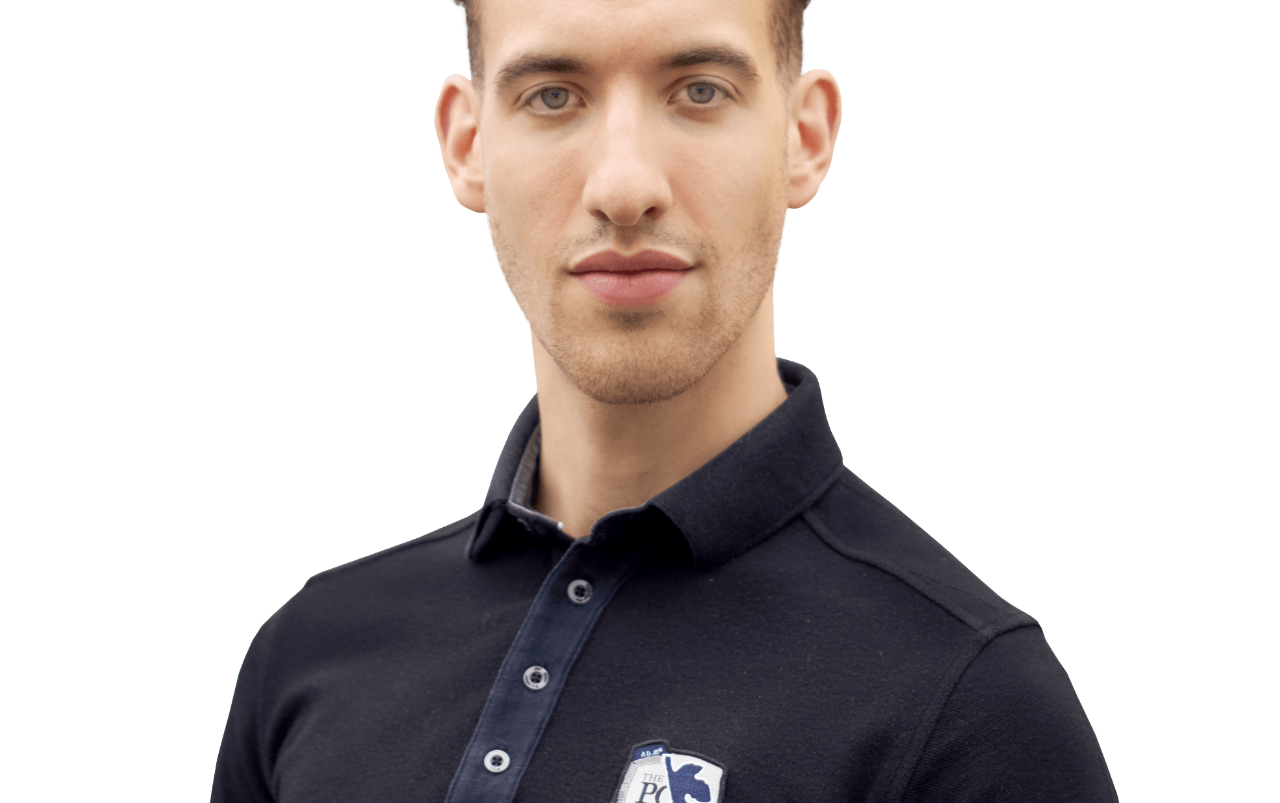
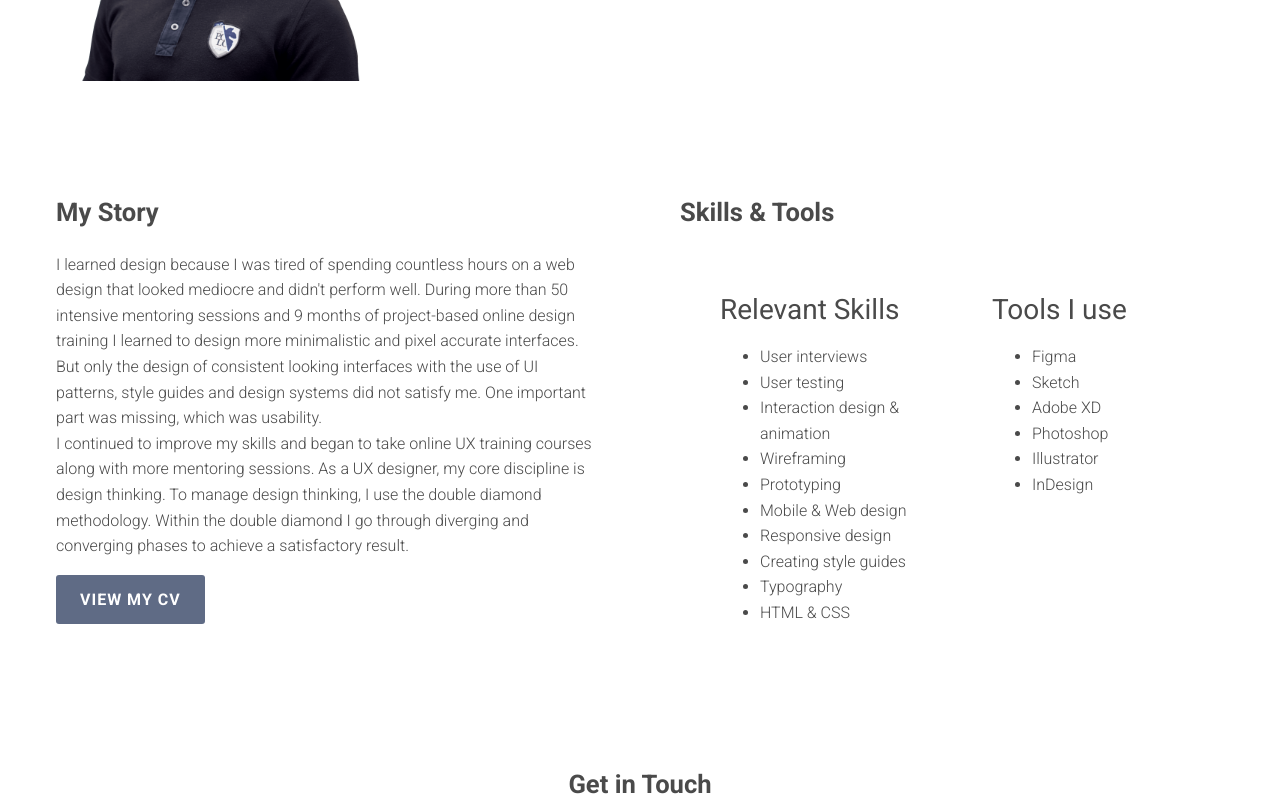
Before and after one commit to manuelbussmann/Portfolio-Site-Manuel-Bussmnn, a plain HTML site: page about.html in a window 1280 px wide. Shown: the part 480-1283 px from the top of the page. Drawn offline with nearby package versions, Linux system fonts and the light colour scheme.

Commit message:
Apply CSS

```diff
--- a/about.html
+++ b/about.html
@@ -38,7 +38,7 @@
       <div class="container">
         <picture>
           <source media="(max-width:767px)" srcset="img/portrait.png">
-          <img src="img/portrait.png" alt="portrait of Manuel Bussmann">
+          <img src="img/portrait.png" alt="portrait of Manuel Bussmann" class="me">
         </picture>
         <div class="row">
           <div class="column">
@@ -112,8 +112,7 @@
             src="img/icons/linkedin.svg" alt="LinkedIn Icon"></a>
         <a href="https://www.behance.net/manuelbussmann" target="_blank"><img src="img/icons/behance.svg"
             alt="Behance Icon"></a>
-        <a href="https://dribbble.com/Manuel_B" target="_blank"><img src="img/icons/dribble.svg"
-            alt="Dribble Icon"></a>
+        <a href="https://dribbble.com/Manuel_B" target="_blank"><img src="img/icons/dribble.svg" alt="Dribble Icon"></a>
       </div>
       <p>
         Copyright Manuel Bussmann 2020
--- a/css/style.css
+++ b/css/style.css
@@ -11,6 +11,10 @@ body {
   color: #4a4a4a;
 }
 
+p{
+  margin: 0px;
+}
+
 h1 {
   font-size: 2em;
   font-weight: 700;
@@ -21,13 +25,18 @@ h2 {
   font-size: 1.6em;
   font-weight: 700;
   line-height: 1.2;
-  margin: 8px 0px;
+  padding: 0px;
+  margin: 24px 0px;
 }
 
 h3 {
   font-size: 1.75em;
+  line-height: 1.3;
   font-weight: 400;
+  padding: 0px;
+  margin: 0px;
 }
+
 h4 {
   font-size: 1.35em;
   font-weight: 400;
@@ -41,6 +50,16 @@ h4 {
 
   margin: 0px;
 }
+
+.heading{
+  font-size: 14px;
+  font-weight: 700;
+  text-transform: uppercase;
+  letter-spacing: 1px;
+  margin-top: 12px;
+  padding: 0px;
+}
+
 span{
   display: inline-block;
 }
@@ -122,7 +141,7 @@ header {
 }
 
 a.logo{
-  padding: 4px 32px;
+  padding: 4px;
   font-size: 1em;
   font-weight: 900;
   color: #BCBFC2;
@@ -131,10 +150,6 @@ a.logo{
   letter-spacing: 1px;
   outline: 3px solid #E1E3E5;
 
-}
-
-.container {
-  padding: 0 16px;
 }
 
 .row {
@@ -198,3 +213,57 @@ margin: 0px 8px;
   min-width: 190px;
   margin: 0px 16px 16px 16px;
 }
+
+.container{
+  padding: 0px 16px;
+  margin: auto;
+}
+
+.column{
+  max-width: 100%;
+  padding: 0px;
+}
+
+.button{
+  margin-top: 16px;
+}
+
+.me{
+  max-width: 400px;
+  padding: 20px;
+}
+
+.xbankimg{
+  margin: 40px 0px;
+}
+
+/* ==============================
+Medium devices (640px and larger)
+================================= */
+@media only screen and (min-width: 640px) {
+
+  .row{
+    display: flex;
+  }
+
+  .container{
+    padding: 0 16px;
+    margin: auto;
+    max-width: 90vw;
+    max-width: 1400px;
+  }
+
+  .column{
+    max-width: 50%;
+    padding: 40px;
+  }
+
+}
+
+/* ==============================
+Large devices (1024px or larger)
+================================= */
+@media only screen and (min-width: 1024px) {
+
+
+}
```
Also changed, not shown: xbank.html (+1 -1 lines), 3 other files.
